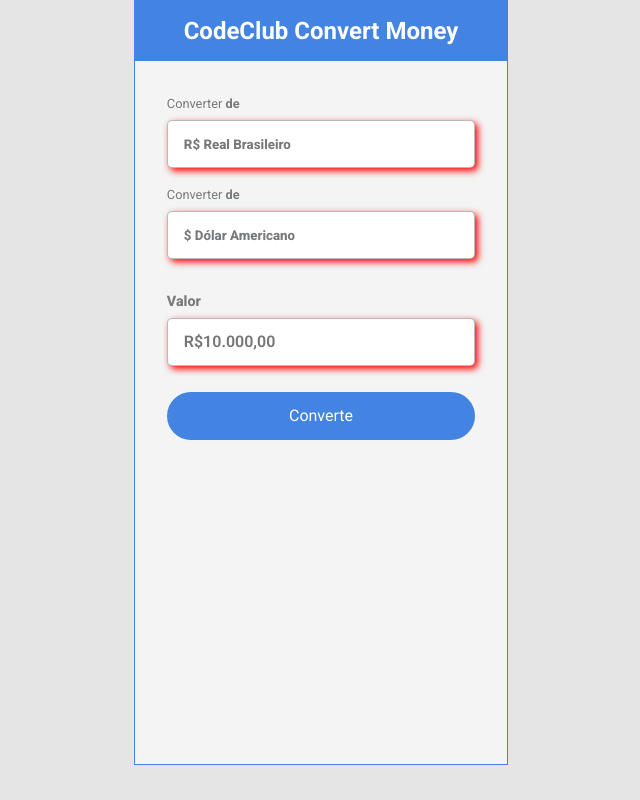
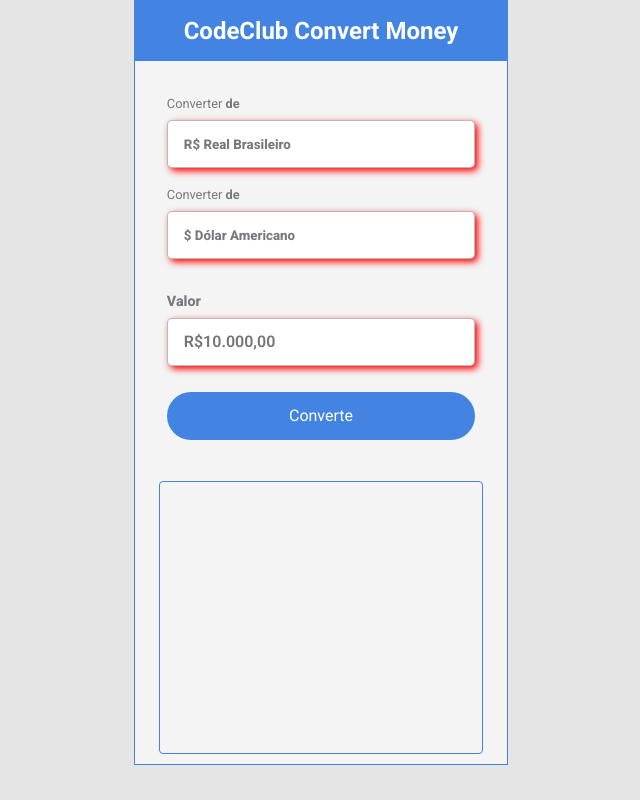
Before and after one commit to Leonardo-Sillva/projetoConversorMoedas, a plain HTML site: page index.html in a window 1280 px wide. Shown: the whole page, without its empty margins (319-959 px from the left). Drawn offline with Linux system fonts and the light colour scheme.

Commit message:
caixa do conteudo convertido feita

```diff
--- a/index.html
+++ b/index.html
@@ -38,6 +38,9 @@
                 <button type="button" id="btn-converter">Converte</button>
             </div>
         </form>
+        <div id="container-mostra-valores-convertidos">
+
+        </div>
     </div>
 
 
--- a/style.css
+++ b/style.css
@@ -106,3 +106,12 @@ h1 {
     border: none;
     font-size: 1rem;
 }
+
+
+#container-mostra-valores-convertidos {
+    border: 1px solid #4383E2;
+    border-radius: 4px;
+    margin: 0.6rem 1.5rem;
+    height: 117.2rem;
+
+}
```
